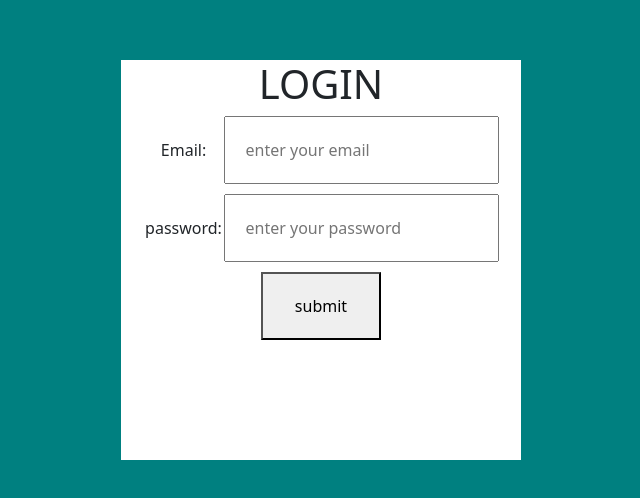
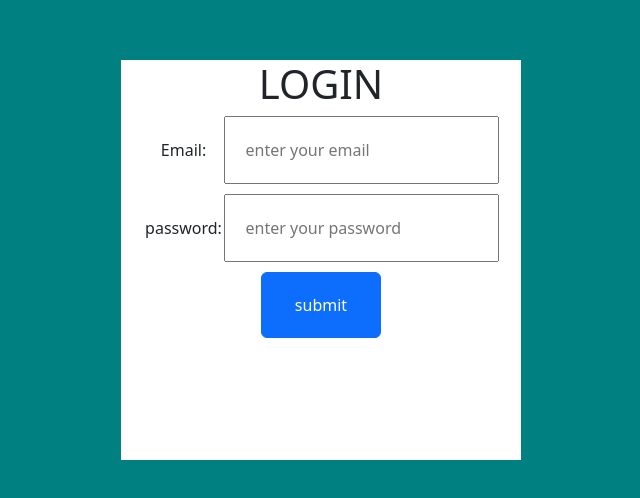
Before and after one commit to Ravikanikireddy/my-app2, an Angular app: page / in a window 1280 px wide. Shown: the part 140-638 px from the top of the page, without its empty margins (319-959 px from the left). Built offline with nearby package versions, Linux system fonts and the light colour scheme.

Commit message:
login button color changed to blue

```diff
--- a/src/app/login/login.component.html
+++ b/src/app/login/login.component.html
@@ -11,7 +11,7 @@
               <input type="password" formControlName="password" placeholder="enter your password">
               <br>
 
-              <button (click)="login()">submit</button>
+              <button class="btn btn-primary" (click)="login()">submit</button>
           </form>
     </div>
 
```
